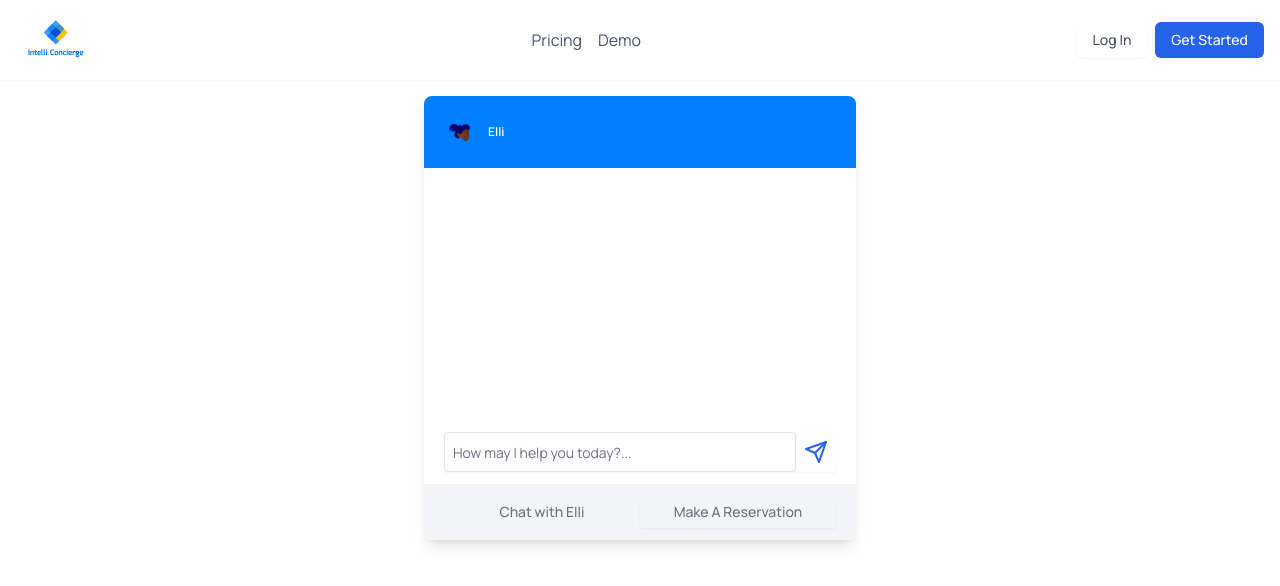
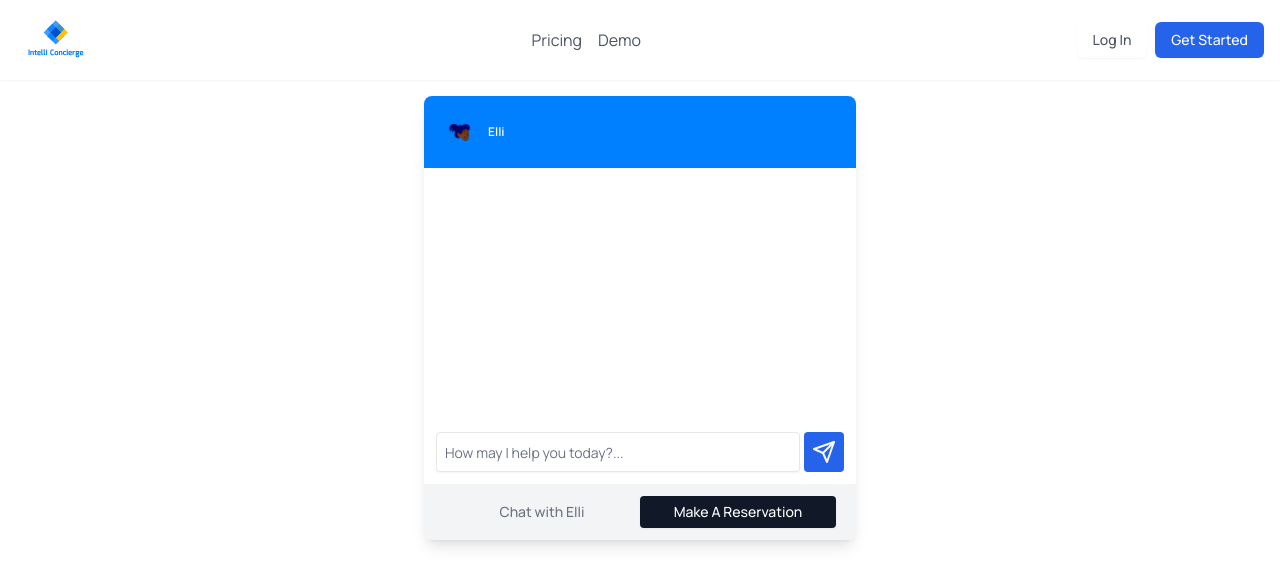
Before and after one commit to Intelli-Holdings/intelli-chatbot, a Next.js app in the folder my-app/: page /chat in a window 1280 px wide. Shown: the top 586 px of the page. Built offline with nearby package versions, Linux system fonts and the light colour scheme.

Commit message:
change reservation button label

```diff
--- a/my-app/components/chat-window.tsx
+++ b/my-app/components/chat-window.tsx
@@ -105,16 +105,17 @@ export function ChatWindow() {
       <form onSubmit={handleSubmitReservation}>{/* Reservation form */}</form>
       <form onSubmit={handleSubmit}>
         <div className="flex flex-col justify-between p-1">
-          <div className="flex items-center px-4 py-2 bg-white">
+          <div className="flex items-center px-2 py-2 bg-white">
             <Input
               className="flex-grow w-full p-2 rounded shadow-sm"
               value={input}
               placeholder="How may I help you today?..."
               onChange={handleInputChange}
             />
-            <Button variant="ghost" className="rounded shadow-sm p-2 px-2">
-              <SendIcon type="submit" className="text-blue-600" />
+            <Button type="submit" className="rounded p-2 ml-1">
+              <SendIcon className="w-6 h-6" />
             </Button>
+
           </div>
         </div>
       </form>
@@ -124,9 +125,10 @@ export function ChatWindow() {
           <TabsList className="grid w-full grid-cols-2">
             <TabsTrigger value="messages">Chat with Elli</TabsTrigger>
             <TabsTrigger
-              className="w-full shadow-sm"
+              className="w-full bg-gray-900 text-white shadow-sm"
               onClick={openReservationModal}
               value="reservations"
+
             >
               Make A Reservation
             </TabsTrigger>
```
